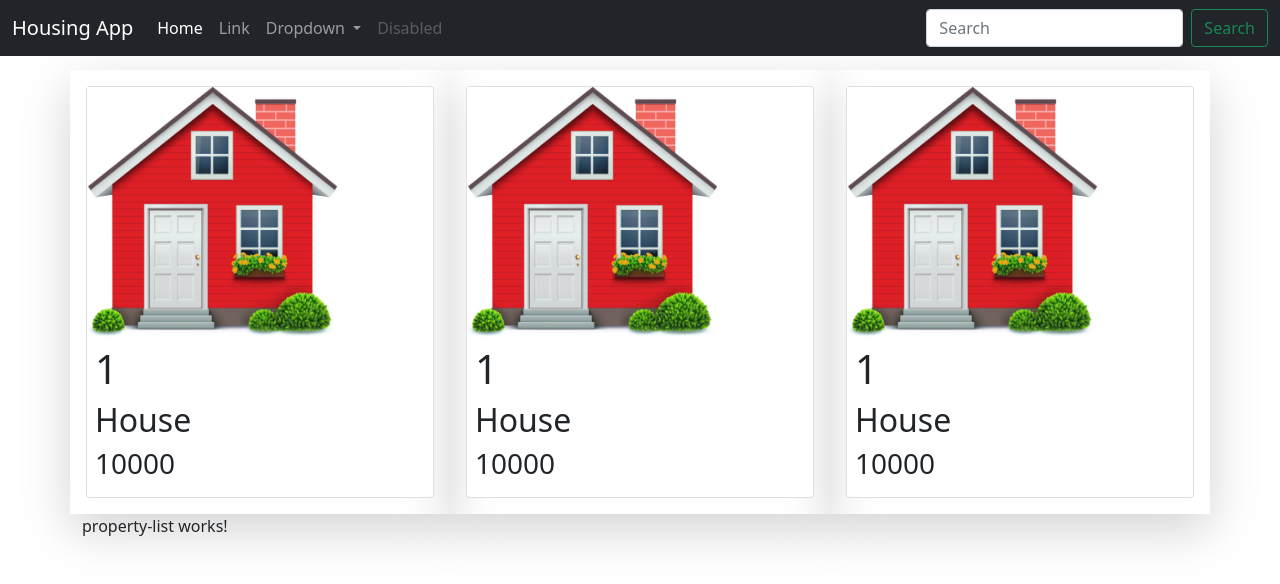
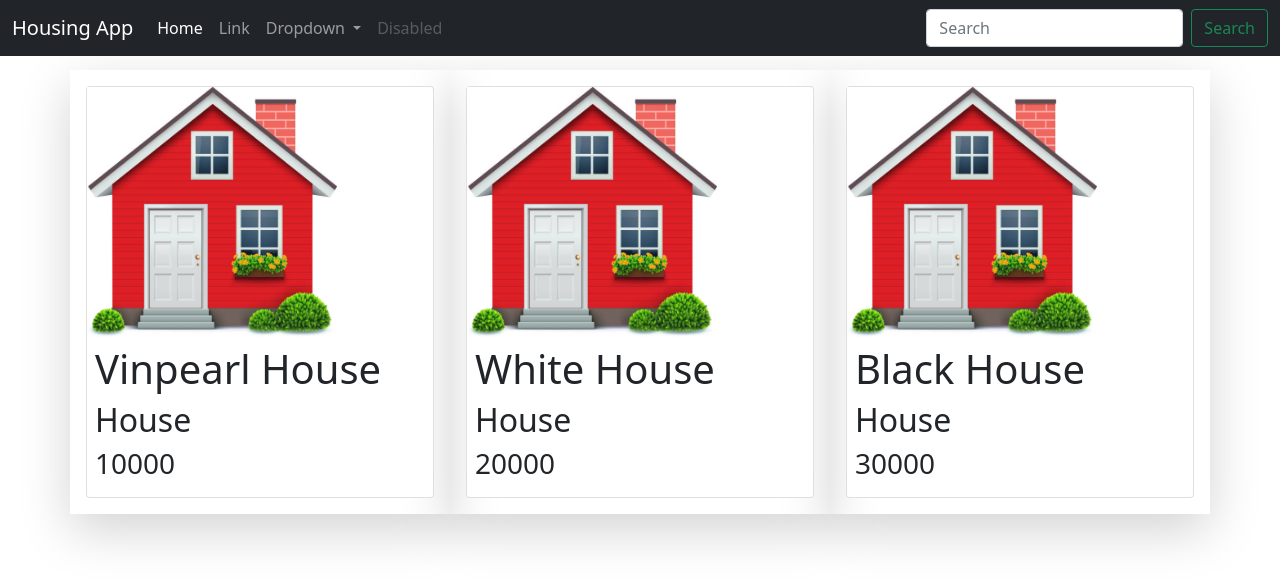
Before and after one commit to phuc730/HousingApp, an Angular app in the folder FrontEnd/: page / in a window 1280 px wide. Shown: the top 584 px of the page. Built offline with nearby package versions, Linux system fonts and the light colour scheme.

Commit message:
add list component and use @Input

```diff
--- a/FrontEnd/src/app/app.component.html
+++ b/FrontEnd/src/app/app.component.html
@@ -1,5 +1,4 @@
 <app-nav-bar></app-nav-bar>
 <div class="container" style="margin-top: 70px;">
-  <app-property-card></app-property-card>
   <app-property-list></app-property-list>
 </div>
--- a/FrontEnd/src/app/property/property-card/property-card.component.html
+++ b/FrontEnd/src/app/property/property-card/property-card.component.html
@@ -1,32 +1,8 @@
-<div class="row">
-  <div class="shadow-lg col-sm-4 p-3">
-    <div class="card">
-      <img class="propImg" src="assets/images/image-default.jpg">
-      <div class="card-body p-2">
-          <h1>{{Property.Id}}</h1>
-          <h2>{{Property.Type}}</h2>
-          <h3>{{Property.Price}}</h3>
-      </div>
-    </div>
-  </div>
-  <div class="shadow-lg col-sm-4 p-3">
-    <div class="card">
-      <img class="propImg" src="assets/images/image-default.jpg">
-      <div class="card-body p-2">
-        <h1>{{Property.Id}}</h1>
-        <h2>{{Property.Type}}</h2>
-        <h3>{{Property.Price}}</h3>
-    </div>
-    </div>
-  </div>
-  <div class="shadow-lg col-sm-4 p-3">
-    <div class="card">
-      <img class="propImg" src="assets/images/image-default.jpg">
-      <div class="card-body p-2">
-        <h1>{{Property.Id}}</h1>
-        <h2>{{Property.Type}}</h2>
-        <h3>{{Property.Price}}</h3>
-      </div>
-    </div>
+<div class="card">
+  <img class="propImg" src="assets/images/image-default.jpg">
+  <div class="card-body p-2">
+    <h1>{{property.Name}}</h1>
+    <h2>{{property.Type}}</h2>
+    <h3>{{property.Price}}</h3>
   </div>
 </div>
--- a/FrontEnd/src/app/property/property-card/property-card.component.ts
+++ b/FrontEnd/src/app/property/property-card/property-card.component.ts
@@ -1,4 +1,4 @@
-import { Component } from '@angular/core';
+import { Component, Input } from '@angular/core';
 
 
 @Component({
@@ -7,10 +7,6 @@
   styleUrls: ['property-card.component.css']
 })
 export class PropertyCardComponent{
+@Input() property: any;
 
-  Property: any = {
-    Id: 1,
-    Type: 'House',
-    Price: 10000
-  };
 }
--- a/FrontEnd/src/app/property/property-list/property-list.component.html
+++ b/FrontEnd/src/app/property/property-list/property-list.component.html
@@ -1 +1,5 @@
-<p>property-list works!</p>
+<div class="row">
+  <div *ngFor="let item of properties" class="shadow-lg col-sm-4 p-3">
+      <app-property-card [property]= "item" ></app-property-card>
+  </div>
+</div>
--- a/FrontEnd/src/app/property/property-list/property-list.component.ts
+++ b/FrontEnd/src/app/property/property-list/property-list.component.ts
@@ -12,4 +12,27 @@
   ngOnInit(): void {
   }
 
+  properties: Array<any> = [
+    {
+      Id: 1,
+      Name: 'Vinpearl House',
+      Type: 'House',
+      Price: 10000
+    },
+
+    {
+      Id: 2,
+      Name:'White House',
+      Type: 'House',
+      Price: 20000
+    },
+
+    {
+      Id: 3,
+      Name: 'Black House',
+      Type: 'House',
+      Price: 30000
+    },
+  ]
+
 }
```
